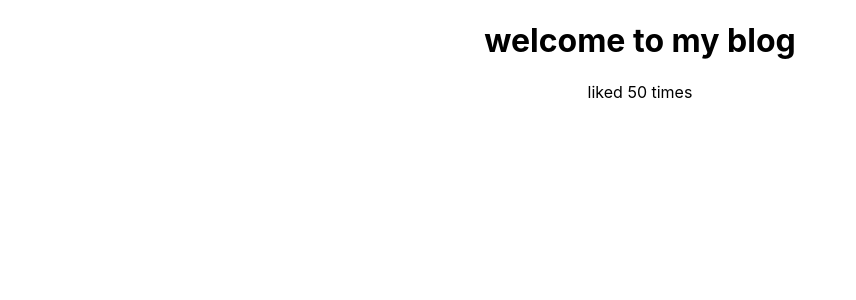
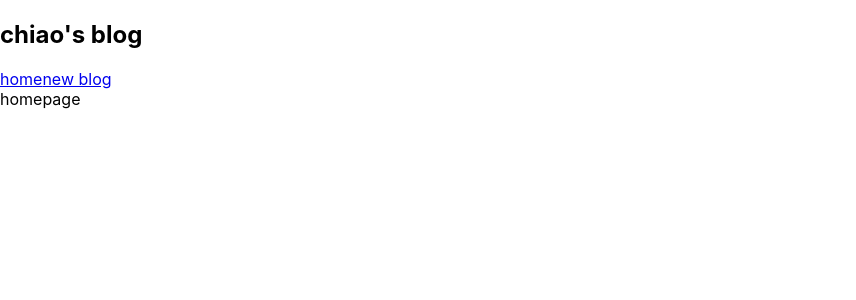
Before and after one commit to christinetw/react-practice-, a React (Create React App) app in the folder my-blog/: page / in a window 1280 px wide. Shown: the top 300 px of the page, without its empty margins (0-856 px from the left). Built offline with nearby package versions, Linux system fonts and the light colour scheme.

Commit message:
addnavbar

```diff
--- a/my-blog/src/App.css
+++ /dev/null
@@ -1,38 +0,0 @@
-.App {
-  text-align: center;
-}
-
-.App-logo {
-  height: 40vmin;
-  pointer-events: none;
-}
-
-@media (prefers-reduced-motion: no-preference) {
-  .App-logo {
-    animation: App-logo-spin infinite 20s linear;
-  }
-}
-
-.App-header {
-  background-color: #282c34;
-  min-height: 100vh;
-  display: flex;
-  flex-direction: column;
-  align-items: center;
-  justify-content: center;
-  font-size: calc(10px + 2vmin);
-  color: white;
-}
-
-.App-link {
-  color: #61dafb;
-}
-
-@keyframes App-logo-spin {
-  from {
-    transform: rotate(0deg);
-  }
-  to {
-    transform: rotate(360deg);
-  }
-}
--- a/my-blog/src/App.js
+++ b/my-blog/src/App.js
@@ -1,14 +1,15 @@
 
-import './App.css';
+import NavBar from './NavBar';
+import Home from './Home';
+
 
 function App() {
-  const title="welcome to my blog";
-  const likes=50;
+
   return (
     <div className="App">
+      <NavBar/>
       <div className="content">
-        <h1>{title}</h1>
-        <p>liked {likes} times</p>
+        <Home/>
       </div>
     </div>
   );
--- /dev/null
+++ b/my-blog/src/Home.js
@@ -0,0 +1,9 @@
+const Home = () => {
+  return (
+    <div className='home'>
+      homepage
+    </div>
+   );
+}
+
+export default Home;
--- /dev/null
+++ b/my-blog/src/NavBar.js
@@ -0,0 +1,15 @@
+const Navbar = () => {
+  return (
+    <nav className="navbar">
+      <h1>
+        chiao's blog
+      </h1>
+      <div className='links'>
+        <a href='/'>home</a>
+        <a href='/create'>new blog</a>
+      </div>
+    </nav>
+   );
+}
+
+export default Navbar;
```
